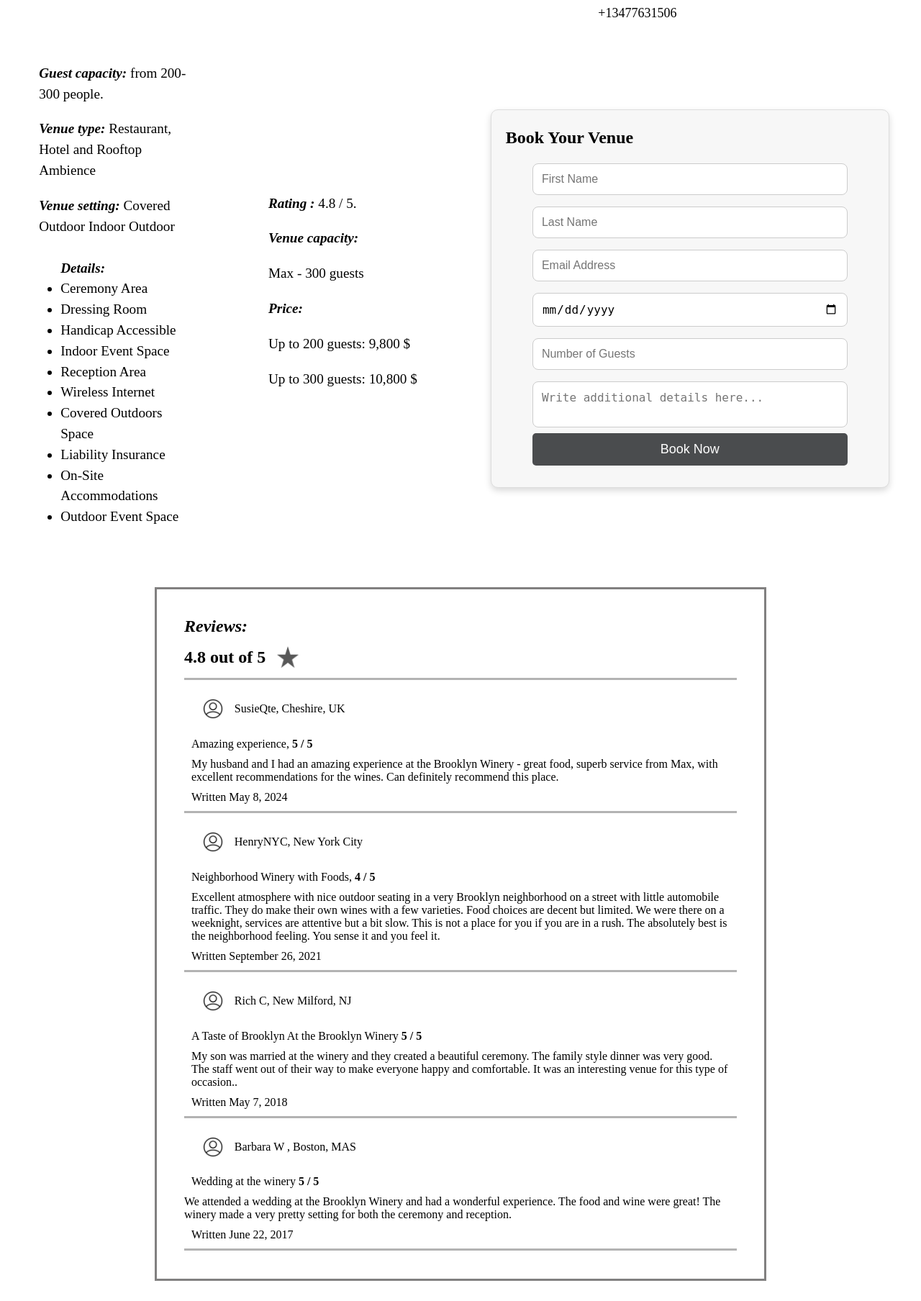
After one commit to diellav/Enchanted-Day, a PHP site: page /venue_nr1.php in a window 1280 px wide. The commit adds this page. Shown: the part 1259-3067 px from the top of the page at 72% size. Run offline with PHP 8.4, Linux system fonts and the light colour scheme.

Commit message:
Rregullimi i errorit, validimi i contact us dhe book venue, dhe lidhja me databaze per booking dhe contact

```diff
--- /dev/null
+++ b/BookingDatabase.php
@@ -0,0 +1,30 @@
+<?php
+class BookingDatabase{
+    private $conn;
+    private $table_name = 'booking_venue';
+
+    public function __construct($db) {
+        $this->conn = $db;
+    }
+    public function book($first_name, $last_name, $email, $event_date, $guest_number,$additional_details) {
+        $query = "INSERT INTO {$this->table_name} (first_name, last_name, email, event_date,guest_number,additional_details) VALUES (:first_name, :last_name, :email,  :event_date, :guest_number,:additional_details)";
+
+        $stmt = $this->conn->prepare($query);
+
+        $stmt->bindParam(':first_name', $first_name);
+        $stmt->bindParam(':last_name', $last_name);
+        $stmt->bindParam(':email', $email);
+        $stmt->bindParam(':event_date', $event_date);
+        $stmt->bindParam(':guest_number', $guest_number);
+        $stmt->bindParam(':additional_details', $additional_details);
+
+        if ($stmt->execute()) {
+            return true;
+        }
+        return false;
+
+    }
+
+}
+
+?>
--- a/SignUp.php
+++ b/SignUp.php
@@ -1,7 +1,6 @@
 <?php
 include_once 'Databaza.php';
 include_once 'User.php';
-
 if ($_SERVER['REQUEST_METHOD'] == 'POST') {
     $db = new Databaza();
     $connection = $db->getConnection();
@@ -11,7 +10,7 @@
     if (!$connection) {
         die("Database connection failed.");
     } else {
-        echo "Database connected successfully!";
+        echo "<script>console.log('Database connected successfully!');</script>";
     }
 
 
--- a/validimi_forgottenpass.js
+++ b/validimi_forgottenpass.js
@@ -31,7 +31,7 @@
             return false;
         }
 
-        window.location.href = "Log-in.php";
+        form.submit();
 
 
     };
--- /dev/null
+++ b/validimi_i_bookingVenue.js
@@ -0,0 +1,84 @@
+
+document.addEventListener("DOMContentLoaded", function(ngjarja){
+
+    console.log("Script loaded successfully!");
+    const form=document.getElementById("form");
+
+    const validate=(ngjarja)=>{
+        ngjarja.preventDefault();
+        const first_name=document.getElementById("first_name");
+        const last_name=document.getElementById("last_name");
+        const email=document.getElementById("email");
+        const event_date=document.getElementById("event_date");
+        const guest_number=document.getElementById("guest_number");
+        const additional_details=document.getElementById("additional_details");
+
+
+        if(!first_nameValid(first_name.value)){
+            alert("Please put a valid name! ");
+            first_name.focus();
+            return false;
+        }
+
+        if(!last_nameValid(last_name.value)){
+            alert("Please put a valid surname! ");
+            last_name.focus();
+            return false;
+        }
+
+
+        if(!emailValid(email.value)){
+            alert("Please put a valid email! ");
+            email.focus();
+            return false;
+        }
+
+        if(!guest_numberValid(guest_number.value)){
+            alert("Please put more than >0 guests!");
+            guest_number.focus();
+            return false;
+        }
+
+        if(!additional_detailsValid(additional_details.value)){
+            alert("Please put a valid information!\n The details can contain letters, numbers and special characters \n The length should be min 10 characters ");
+            additional_details.focus();
+            return false;
+        }
+
+
+       form.submit();
+
+
+    };
+
+
+    const first_nameValid=(first_name) => {
+        const first_nameRegex = /^[a-zA-Z ]{3,255}$/;
+        return first_nameRegex.test(first_name);
+    };
+
+    const last_nameValid=(last_name) => {
+        const last_nameRegex = /^[a-zA-Z ]{3,255}$/;
+        return last_nameRegex.test(last_name);
+    };
+
+
+    const emailValid=(email) => {
+        const emailRegex = /^([a-zA-Z0-9_\-.])+@([a-zA-Z0-9_\-.])+\.([a-zA-Z]){2,4}$/;
+        return emailRegex.test(email);
+    };
+
+
+
+    const guest_numberValid=(guest_number)=>{
+        const guest_numberRegex = /^[1-9][0-9]*$/;
+        return guest_numberRegex.test(guest_number);
+    };
+
+    const additional_detailsValid=(additional_details)=>{
+        const additional_detailsRegex = /^[a-zA-Z0-9_.-?!&$#+'" "]{10,}$/;
+        return additional_detailsRegex.test(additional_details);
+    };
+
+        form.addEventListener('submit', validate);
+    });
--- a/venue_nr1.html
+++ b/venue_nr1.php
@@ -1,3 +1,34 @@
+<?php
+include_once 'Databaza.php';
+include_once 'BookingDatabase.php';
+
+session_start();
+if ($_SERVER['REQUEST_METHOD']=='POST') {
+    $db = new Databaza();
+    $connection = $db->getConnection();
+    $book = new BookingDatabase($connection);
+
+    if (!$connection) {
+        echo "<script>console.log('Database not connected');</script>";
+    }
+
+    $first_name = $_POST['first_name'];
+    $last_name = $_POST['last_name'];
+    $email = $_POST['email'];
+    $event_date = $_POST['event_date'];
+    $guest_number = $_POST['guest_number'];
+    $additional_details = $_POST['additional_details'];
+    if ($book->book($first_name, $last_name, $email, $event_date, $guest_number,$additional_details)) {
+        echo "<script>alert('Venue booked successfully!');</script>";
+    }
+    else{
+        echo "<script>alert('" . $_SESSION['error'] . "');</script>";
+
+    }
+
+}
+
+?>
 <!DOCTYPE html>
 <html lang="en">
 <head>
@@ -73,7 +104,7 @@
         <h3> About Brooklyn Winery </h3>
         <p>
         This boutique urban winery is set in the heart of Williamsburg,
-        one of the borough’s most vibrant and creative neighborhoods.
+        one of the borough's most vibrant and creative neighborhoods.
         Winemaker Conor McCormack works tirelessly to produce our premium
         small batch wines, combining the quality of tradition with the freedom
         of innovation. Tour the winery to learn about how our wines are produced,
@@ -87,7 +118,7 @@
             Our venue features chic accents and lush backdrops, like our signature living plant wall. Multiple skylights throughout
             the event space provide natural lighting and an airy, open feel. You and your partner will also enjoy the privacy of our wedding suite,
                 a room all your own, to relax and enjoy a few blissful moments together.
-            Brooklyn Winery’s space accommodates up to 300 people for a wedding with ceremony, cocktail hour, dinner and dancing.
+            Brooklyn Winery's space accommodates up to 300 people for a wedding with ceremony, cocktail hour, dinner and dancing.
                 Reserved entirely for you and your guests.
         </p>
         </div>
@@ -138,13 +169,13 @@
         </div>
         <div class="booking">
             <h3>Book Your Venue</h3>
-            <form action="/book" method="post" class="regjistrimi">
-                <input type="text" id="first-name" name="first-name" placeholder="First Name" required>
-                <input type="text" id="last-name" name="last-name" placeholder="Last Name" required>
+            <form action="venue_nr1.php" method="POST" class="regjistrimi" id="form">
+                <input type="text" id="first_name" name="first_name" placeholder="First Name" required>
+                <input type="text" id="last_name" name="last_name" placeholder="Last Name" required>
                 <input type="email" id="email" name="email" placeholder="Email Address" required>
-                <input type="date" id="event-date" name="event-date" required>
-                <input type="number" id="guest-number" name="guest-number" placeholder="Number of Guests"  required>
-                <textarea id="additional-details" name="additional-details" placeholder="Write additional details here..."></textarea>
+                <input type="date" id="event_date" name="event_date" required>
+                <input type="number" id="guest_number" name="guest_number" placeholder="Number of Guests"  required>
+                <textarea id="additional_details" name="additional_details" placeholder="Write additional details here..."></textarea>
                 <button type="submit" class="button">Book Now</button>
             </form>
         </div>
@@ -245,6 +276,7 @@
         </div>
     </div>
     </footer>
+    <script src="validimi_i_bookingVenue.js"></script>
 </body>
 <script>
     let aktual = 0;
```
Also changed, not shown: ContactDatabase.php (added, +28 -0 lines), ContactUs.php (renamed from ContactUs.html, +35 -5 lines), HomePage.php (+18 -1 lines), Log-in.php (+6 -1 lines), Signout.php (+4 -3 lines), validimi_i_contact.js (added, +71 -0 lines).
